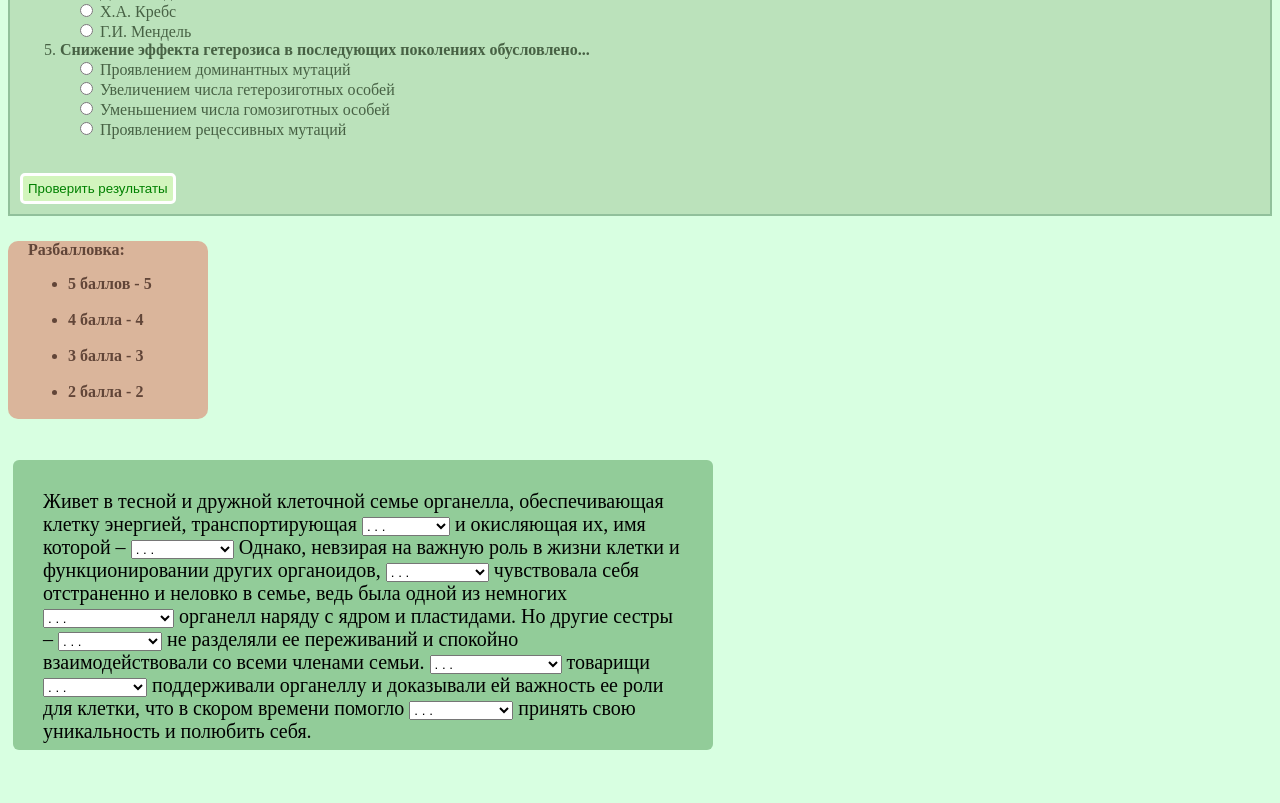
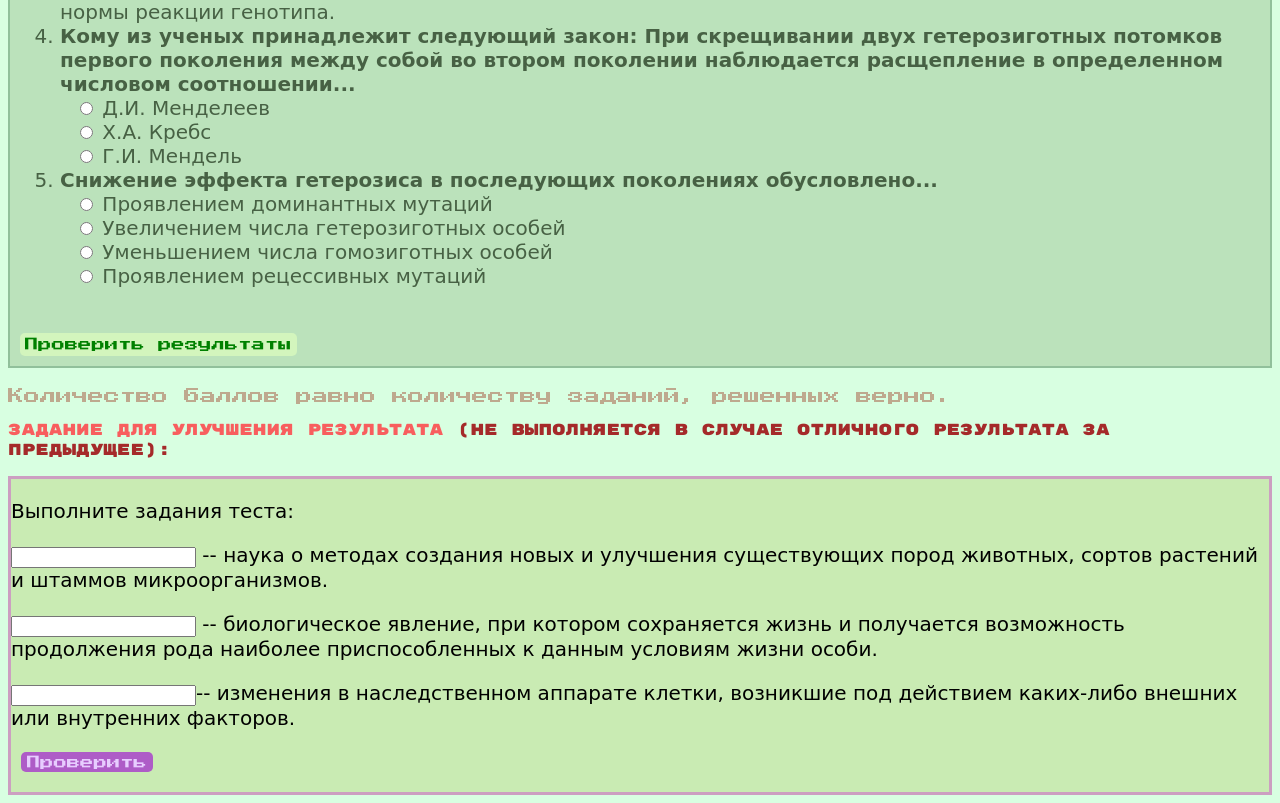
Before and after one commit to kazanbush/biology, a plain HTML site: page index.html in a window 1280 px wide. Shown: the part 417-1220 px from the top of the page. Before the commit the page ends 1167 px from the top, so only its background shows below. Drawn offline with Linux system fonts and the light colour scheme; a web font is replaced by a local one.

Commit message:
Add files via upload

```diff
--- a/css/style.css
+++ b/css/style.css
@@ -10,42 +10,36 @@ background-color: rgb(216, 255, 225);
 .wrapper {
 color: rgb(71, 97, 68);
 background-color: rgb(187, 226, 187);
+display: flex;
+font-family: "Neucha", cursive;
+font-weight: 400;
+font-style: normal;
 display: inline-block;
+font-size: 20px;
 }
 
 .btn {
-border: 3px white solid;
+    border: none;
 background-color: rgb(211, 245, 189);
 border-radius: 5px;
 color: green;
 padding: 5px;
+font-family: "Press Start 2P", system-ui;
+font-weight: 400;
+font-style: normal;
 }
 
 .btn:hover {
 background-color: aliceblue;
 color: blueviolet;
-border: blueviolet 3px solid;
 }
 
 .btn:active {
-
 background-color: rgb(194, 136, 194);
-;
 }
 
-.points {
-background-color: rgb(218, 181, 155);
-color: rgb(97, 69, 56);
-width: 200px;
-padding-left: 20px;
-border-radius: 10px;
-}
 
-.spisok {
-padding-right: 30px;
-}
-
-.poem {
+/*.poem {
 background-color: rgb(146, 204, 153);
 height: 290px;
 width: 700px;
@@ -53,12 +47,64 @@ position: relative;
 left: 5px;
 top: 20px;
 border-radius: 6px;
-}
+display: inline-block;
+}*/
 
-.poem__text {
+/*.poem__text {
 font-size: 20px;
 position: absolute;
 top: 10px;
 left: 30px;
 right: 30px;
+} */
+
+.title__extra {
+    font-family: "Rubik Mono One", monospace;
+    font-weight: 400;
+    font-style: normal;
+    color: rgb(248, 94, 94);
 }
+
+.extra__task {
+    background-color: rgb(201, 235, 179);
+    display: inline-block;
+    border: rgb(204, 159, 193) 3px solid;
+    font-family: "Neucha", cursive;
+    font-weight: 400;
+    font-style: normal;
+    display: inline-block;
+    font-size: 20px;
+}
+
+.points {
+    color: rgb(190, 169, 142);
+    font-family: "Press Start 2P", system-ui;
+    font-weight: 400;
+    font-style: normal;
+}
+
+.alert {
+    color: brown;
+}
+
+.extra__task-btn {
+    border: none;
+    background-color: rgb(174, 92, 199);
+    display: inline-block;
+    font-family: "Press Start 2P", system-ui;
+    font-weight: 400;
+    font-style: normal;
+    height: 20px;
+    color: rgb(231, 205, 255);
+    margin-bottom: 20px;
+    margin-left: 10px;
+    border-radius: 5px;
+}
+
+
+.extra__task-btn:hover {
+    background-color: rgb(227, 197, 255);
+color: rgb(248, 240, 255);
+
+
+}
--- a/index.html
+++ b/index.html
@@ -2,12 +2,21 @@
 <html lang="ru">
 <head>
     <meta charset="UTF-8">
-    <meta name="viewport" content="width=device-width, initial-scale=1.0">
+    <meta name="viewport" content="width=device-width, initial-scale=1">
     <title>test</title>
     <link rel="stylesheet" href="css/style.css">
+    <link rel="preconnect" href="https://fonts.googleapis.com">
+<link rel="preconnect" href="https://fonts.gstatic.com" crossorigin>
+<link href="https://fonts.googleapis.com/css2?family=Rubik+Mono+One&display=swap" rel="stylesheet">
+
+<link rel="preconnect" href="https://fonts.googleapis.com">
+<link rel="preconnect" href="https://fonts.gstatic.com" crossorigin>
+<link href="https://fonts.googleapis.com/css2?family=Press+Start+2P&family=Rubik+Mono+One&display=swap" rel="stylesheet">
 </head>
 
-
+<link rel="preconnect" href="https://fonts.googleapis.com">
+<link rel="preconnect" href="https://fonts.gstatic.com" crossorigin>
+<link href="https://fonts.googleapis.com/css2?family=Neucha&family=Press+Start+2P&family=Rubik+Mono+One&display=swap" rel="stylesheet">
 <body>
 
 <div class="wrapper">
@@ -22,9 +31,8 @@
     </div>
 <script>
 
-var title = 'Тест по теме "Селекция"';
 
-var subtitle = "Этот тест позволяет оценить Ваши знания программы 10 класса по биологии.";
+var title  = 'Тест по теме "Селекция"';
 
 var questions=[
 {
@@ -135,86 +143,106 @@ function clearForm(name) {
 
 </div> <!--wrapper-->
 
-<div class="points">
-<h4 class="disp">Разбалловка:
-    <ul class="spisok">
-        <li>5 баллов - 5</li><br>
-        <li>4 балла - 4</li><br>
-        <li>3 балла - 3</li><br>
-        <li>2 балла - 2</li><br>
-    </ul>
-</h4>
+
+
+<p class="points">Количество баллов равно количеству заданий, решенных верно.</p>
+
+
+
+<p class="title__extra">Задание для улучшения результата <span class="alert">(не выполняется в случае отличного результата за предыдущее):</p></span>
+
+
+
+<div class="extra__task">
+<p>Выполните задания теста:</p>
+<p> <input type="text" id="z_1"> -- наука о методах создания новых и улучшения существующих пород животных, сортов растений и штаммов микроорганизмов.</p>
+<p>  <input type="text" id="z_2"> -- биологическое явление, при котором сохраняется жизнь и получается возможность продолжения рода наиболее приспособленных к данным условиям жизни особи.</p>
+<p> <input type="text" id="z_3">-- изменения в наследственном аппарате клетки, возникшие под действием каких-либо внешних или внутренних факторов.</p>
+
+<button class="extra__task-btn" onClick="proverit();">Проверить</button>
+<div id="rezultat"></div>
 </div>
 
-<div class="poem">
-    <p class="poem__text">
-        Живет в тесной и дружной клеточной семье органелла,
-        обеспечивающая клетку энергией, транспортирующая
-        <select>
-            <option value="nothing">. . .</option>
-            <option value="syb">субстраты</option>
-            <option value="fer">ферменты</option>
-            <option value="bel">белки</option>
-        </select>
-        и окисляющая их, имя которой –
-        <select>
-            <option value="nothing">. . .</option>
-            <option value="syb">лизосома</option>
-            <option value="fer">вакуоль</option>
-            <option value="bel">митохондрия</option>
-        </select>
-        Однако, невзирая на важную роль в жизни клетки и функционировании других органоидов,
-        <select>
-            <option value="nothing">. . .</option>
-            <option value="syb">лизосома</option>
-            <option value="fer">вакуоль</option>
-            <option value="bel">митохондрия</option>
-        </select>
-         чувствовала себя отстраненно и неловко в семье,
-        ведь была одной из немногих
-        <select>
-            <option value="nothing">. . .</option>
-            <option value="syb">немембранных</option>
-            <option value="fer">двумембранных</option>
-            <option value="bel">одномембранных</option>
-        </select>
-         органелл наряду с ядром и пластидами.
-        Но другие сестры –
-        <select>
-            <option value="nothing">. . .</option>
-            <option value="syb">лизосомы</option>
-            <option value="fer">вакуоли</option>
-            <option value="bel">митохондрии</option>
-        </select>
-        не разделяли ее переживаний и спокойно взаимодействовали со всеми членами семьи.
-        <select>
-            <option value="nothing">. . .</option>
-            <option value="syb">немембранные</option>
-            <option value="fer">двумембранные</option>
-            <option value="bel">одномембранные</option>
-        </select>
-         товарищи
-         <select>
-            <option value="nothing">. . .</option>
-            <option value="syb">лизосомы</option>
-            <option value="fer">вакуоли</option>
-            <option value="bel">митохондрии</option>
-        </select>
-         поддерживали органеллу и доказывали ей важность ее роли для клетки,
-        что в скором времени помогло
-        <select>
-            <option value="nothing">. . .</option>
-            <option value="syb">лизосоме</option>
-            <option value="fer">вакуоли</option>
-            <option value="bel">митохондрии</option>
-        </select>
-        принять свою уникальность и полюбить себя.
-    </p>
-</div>
+
+<script>
+function proverit(){
+pr_otv_zadachi_1 = "Селекция";
+pr_otv_zadachi_2 = "Отбор";
+pr_otv_zadachi_3 = "Мутация";
+otv_uch_1 = document.getElementById('z_1').value;
+otv_uch_2 = document.getElementById('z_2').value;
+otv_uch_3 = document.getElementById('z_3').value;
+ball = 0;
+if(otv_uch_1 == pr_otv_zadachi_1){
+ball +=1;
+}
+if(otv_uch_2 == pr_otv_zadachi_2){
+ball +=1;
+}
+if(otv_uch_3 == pr_otv_zadachi_3){
+ball +=1;
+}
+vsego_zadach = 3;
+procent_vip = ball/vsego_zadach * 100;
+document.getElementById('rezultat').innerHTML = "Задания выполнены верно на "+procent_vip+"%.";
+}
+</script>
 
 
 
 
+<!--
 
-</body>
-</html>
+
+<p>Организмы, в геном которых встроены гены других видов, называют...</p>
+<p> <input type="radio" id="z_4">Гибридами</p>
+<p> <input type="radio" id="z_4">Трансгенными</p>
+<p> <input type="radio" id="z_4">Дискретными</p>
+
+<p>Мул - типичный пример:</p>
+<p> <input type="radio" id="z_5">Гетерозиса</p>
+<p> <input type="radio" id="z_5">Мутагенеза</p>
+<p> <input type="radio" id="z_5">Полиплодии</p>
+
+<p>Клонирование - это...</p>
+<p> <input type="radio" id="z_6" value="Скрещивание форм, отличающихся друг от друга по двум парам альтернативных признаков.">Скрещивание форм, отличающихся друг от друга по двум парам альтернативных признаков.</p>
+<p> <input type="radio" id="z_6" value="Появление естественным путем или получение нескольких генетически идентичных организмов путем бесполого размножения или партеногенеза.">Появление естественным путем или получение нескольких генетически идентичных организмов путем бесполого размножения или партеногенеза.</p>
+<p> <input type="radio" id="z_6" value="Ненаследственное изменение фенотипа, возникающее под влиянием факторов внешней среды в пределах нормы реакции генотипа.">Ненаследственное изменение фенотипа, возникающее под влиянием факторов внешней среды в пределах нормы реакции генотипа.</p>
+
+<p>Кому из ученых принадлежит следующий закон: При скрещивании двух гетерозиготных потомков первого поколения между собой во втором поколении наблюдается расщепление в определенном числовом соотношении...</p>
+<p> <input type="radio" id="z_7" value="Д.И. Менделеев">Д.И. Менделеев</p>
+<p> <input type="radio" id="z_7" value="Х.А. Кребс">Х.А. Кребс</p>
+<p> <input type="radio" id="z_7" value="Г.И. Мендель">Г.И. Мендель</p>
+
+<button onClick="proverit();">Проверить</button>
+<div id="rezultat"></div>
+
+<script>
+function proverit(){
+pr_otv_zadachi_4 = "Трансгенными";
+pr_otv_zadachi_5 = "Гетерозиса";
+pr_otv_zadachi_6 = "Появление естественным путем или получение нескольких генетически идентичных организмов путем бесполого размножения или партеногенеза.";
+pr_otv_zadachi_7 = "Г.И. Мендель";
+otv_uch_4 = document.getElementById('z_4').value;
+otv_uch_5 = document.getElementById('z_5').value;
+otv_uch_6 = document.getElementById('z_6').value;
+otv_uch_7 = document.getElementById('z_7').value;
+ball = 0;
+if(otv_uch_4 == pr_otv_zadachi_4){
+ball +=1;
+}
+if(otv_uch_5 == pr_otv_zadachi_5){
+ball +=1;
+}
+if(otv_uch_6 == pr_otv_zadachi_6){
+ball +=1;
+}
+if(otv_uch_7 == pr_otv_zadachi_7){
+ball +=1;
+}
+vsego_zadach = 4;
+procent_vip = ball/vsego_zadach * 100;
+document.getElementById('rezultat').innerHTML = "Задания выполнены верно на "+procent_vip+"%.";
+}
+</script>
+-->
```
